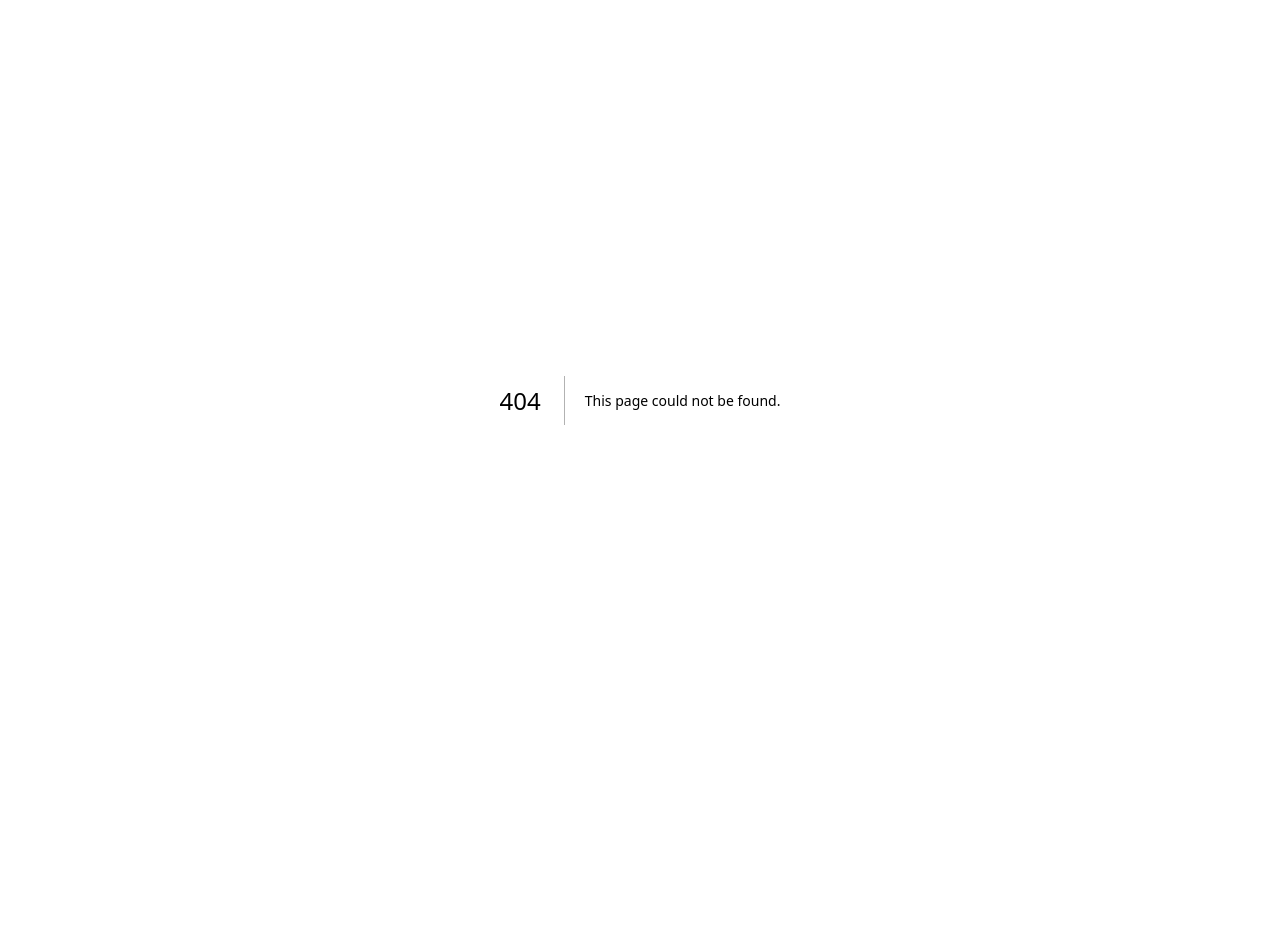
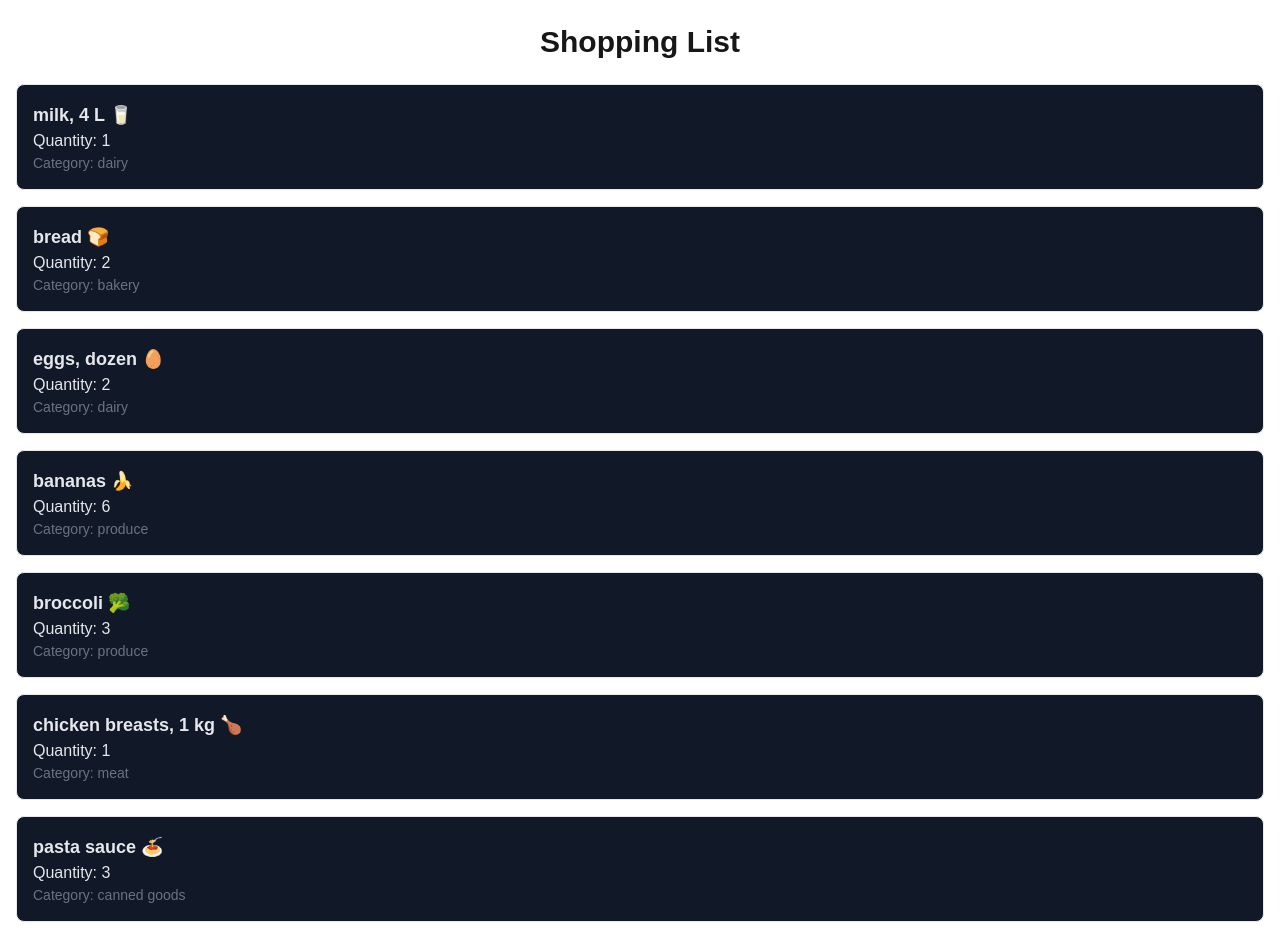
Before and after one commit to MaceSAIT/cprg306-assignments, a Next.js app: page /week-3 in a window 1280 px wide. Before the commit this address had no page. Shown: the top 936 px of the page. Before the commit the page ends 800 px from the top, so only its background shows below. Built offline with nearby package versions, Linux system fonts and the light colour scheme.

Commit message:
Finished week 3 item list and began work on week 5 demo

```diff
--- /dev/null
+++ b/app/week-3/item-list.js
@@ -0,0 +1,32 @@
+import Item from "./item";
+
+
+function ItemList() {
+
+    const itemArray = [
+
+        { name: "milk, 4 L 🥛", quantity: 1, category: "dairy" },
+        { name: "bread 🍞", quantity: 2, category: "bakery" },
+        { name: "eggs, dozen 🥚", quantity: 2, category: "dairy" },
+        { name: "bananas 🍌", quantity: 6, category: "produce" },
+        { name: "broccoli 🥦", quantity: 3, category: "produce" },
+        { name: "chicken breasts, 1 kg 🍗", quantity: 1, category: "meat" },
+        { name: "pasta sauce 🍝", quantity: 3, category: "canned goods" },
+        { name: "spaghetti, 454 g 🍝", quantity: 2, category: "dry goods" },
+        { name: "toilet paper, 12 pack 🧻", quantity: 1, category: "household" },
+        { name: "paper towels, 6 pack", quantity: 1, category: "household" },
+        { name: "dish soap 🍽️", quantity: 1, category: "household" },
+        { name: "hand soap 🧼", quantity: 4, category: "household" },
+
+    ];
+
+    return (
+        <ul>
+            {itemArray.map((item, index) => (
+                <Item name={item.name} quantity={item.quantity} category={item.category}/>
+            ))}
+        </ul>
+    );
+}
+
+export default ItemList;
--- /dev/null
+++ b/app/week-3/item.js
@@ -0,0 +1,11 @@
+const Item = ({ name, quantity, category }) => {
+    return (
+        <li className="p-4 m-4 border rounded-lg bg-gray-900">
+            <p className="text-lg text-gray-200 font-semibold">{name}</p>
+            <p className="text-gray-200">Quantity: {quantity}</p>
+            <p className="text-sm text-gray-500">Category: {category}</p>
+        </li>
+    );
+};
+
+export default Item;
--- /dev/null
+++ b/app/week-3/page.js
@@ -0,0 +1,11 @@
+import ItemList from "./item-list";
+
+export default function Page() {
+    //return(<div>{greet("Mace")}</div>);
+    return(
+        <main>
+            <h1 className="text-3xl font-bold m-6 text-center">Shopping List</h1>
+            <ItemList/>
+        </main>
+    )
+};
--- /dev/null
+++ b/app/week-5/alert.js
@@ -0,0 +1,7 @@
+export default function Alert({type}) {
+    return (
+        <div className={type==="success"?"bg-green-800":"bg-red-800"}>
+            {type==="success"?"Success!":"Error"}
+        </div>
+    )
+};
--- /dev/null
+++ b/app/week-5/page.js
@@ -0,0 +1,13 @@
+import Alert from "./alert";
+
+export default function Page() {
+    //const [show, setShow] = useState(false);
+
+
+    return(
+        <main>
+
+            <Alert type="success"/>
+        </main>
+    )
+}
```
